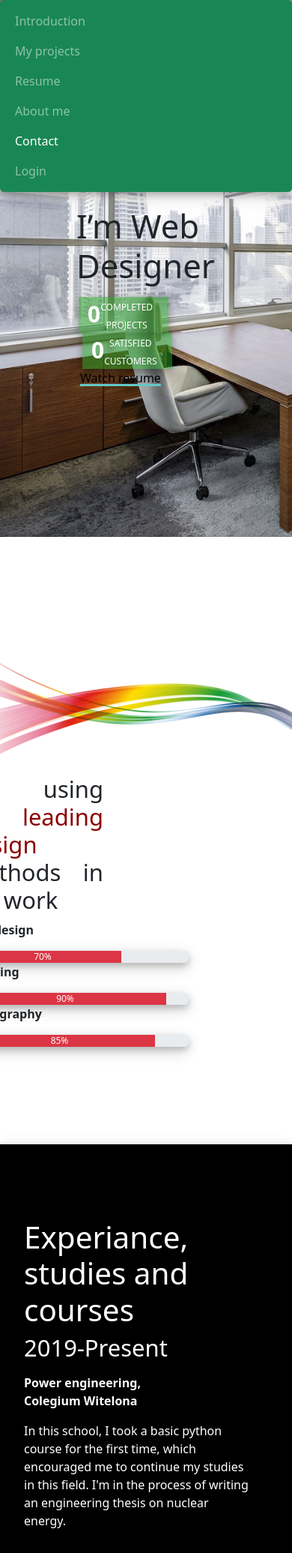
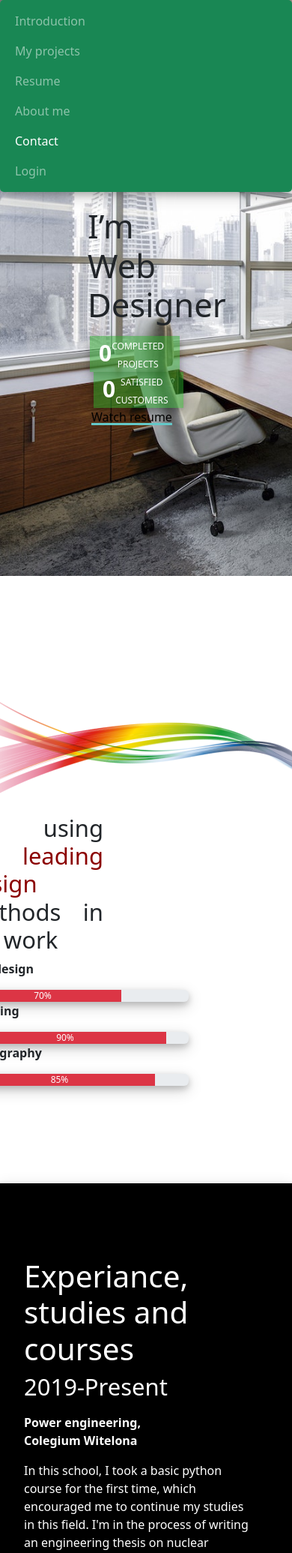
Before and after one commit to Hypytysz/farwardness, a Django app: page / in a window 390 px wide; the page is wider, and only the part inside the window is pictured. Shown: the top 2071 px of that part at 75% size. Run offline with Django 4.2, Linux system fonts and the light colour scheme; some libraries are stand-ins or nearby versions.

Commit message:
Test scaling on mobiles2

```diff
--- a/templates/accounts/homepage.html
+++ b/templates/accounts/homepage.html
@@ -3,7 +3,7 @@
 <html>
 <head>
 	<title>Login</title>
-	<meta name="viewport" content="width=device-width, initial-scale=1">
+	<meta name="viewport" content="width=device-width, initial-scale=0.5">
 	<link rel="stylesheet" href="https://stackpath.bootstrapcdn.com/bootstrap/4.1.3/css/bootstrap.min.css" integrity="sha384-MCw98/SFnGE8fJT3GXwEOngsV7Zt27NXFoaoApmYm81iuXoPkFOJwJ8ERdknLPMO" crossorigin="anonymous">
 	<script src="https://ajax.googleapis.com/ajax/libs/jquery/3.3.1/jquery.min.js"></script>
 	<link rel="stylesheet" href="https://use.fontawesome.com/releases/v5.6.1/css/all.css" integrity="sha384-gfdkjb5BdAXd+lj+gudLWI+BXq4IuLW5IT+brZEZsLFm++aCMlF1V92rMkPaX4PP" crossorigin="anonymous">
@@ -179,7 +179,7 @@
     <div class="mbr-overlay" style="opacity: 0.8; background-color: rgb(154, 7, 18);"></div>
 
     <div class="container">
-        <div class="row">
+
             <div class="col-12 col-md-8">
 
                 <h2 class="mbr-fonts-style mb-3 mbr-section-subtitle display-7"><strong>Arkadiusz Nowosielski</strong></h2>
@@ -206,7 +206,7 @@
 
     </div>
 
-</div>
+
 
 
 
```
